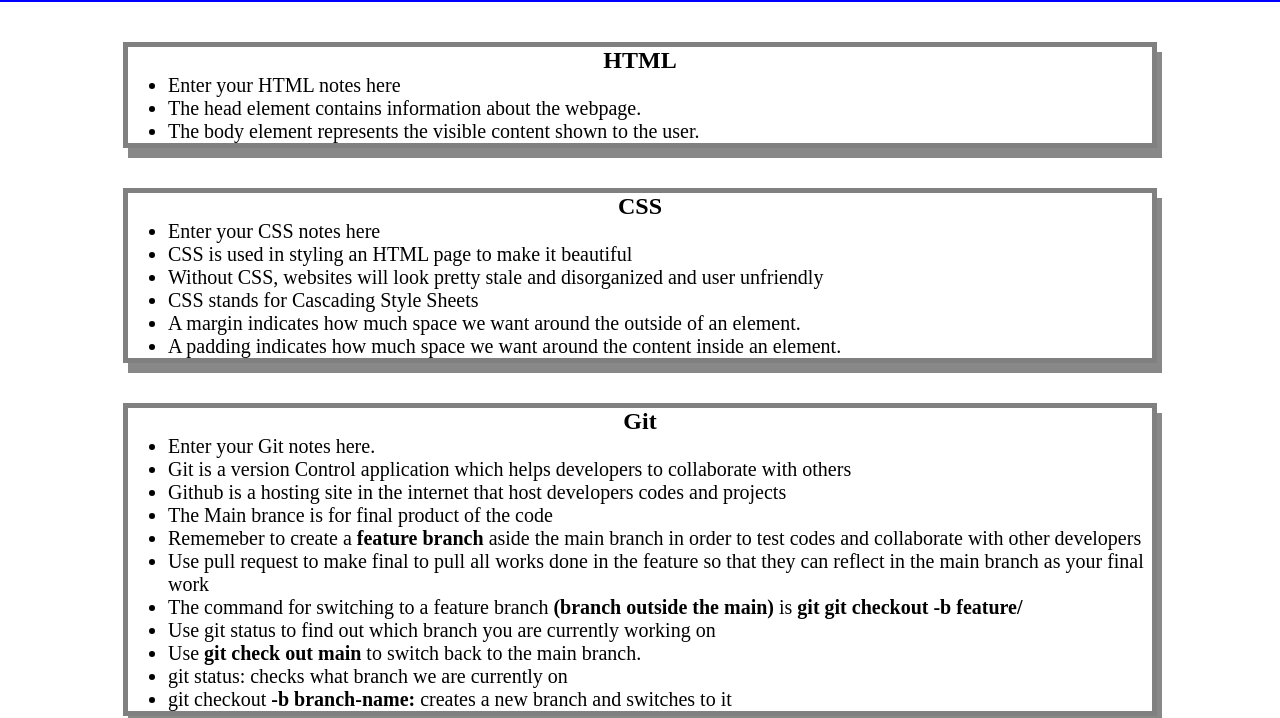
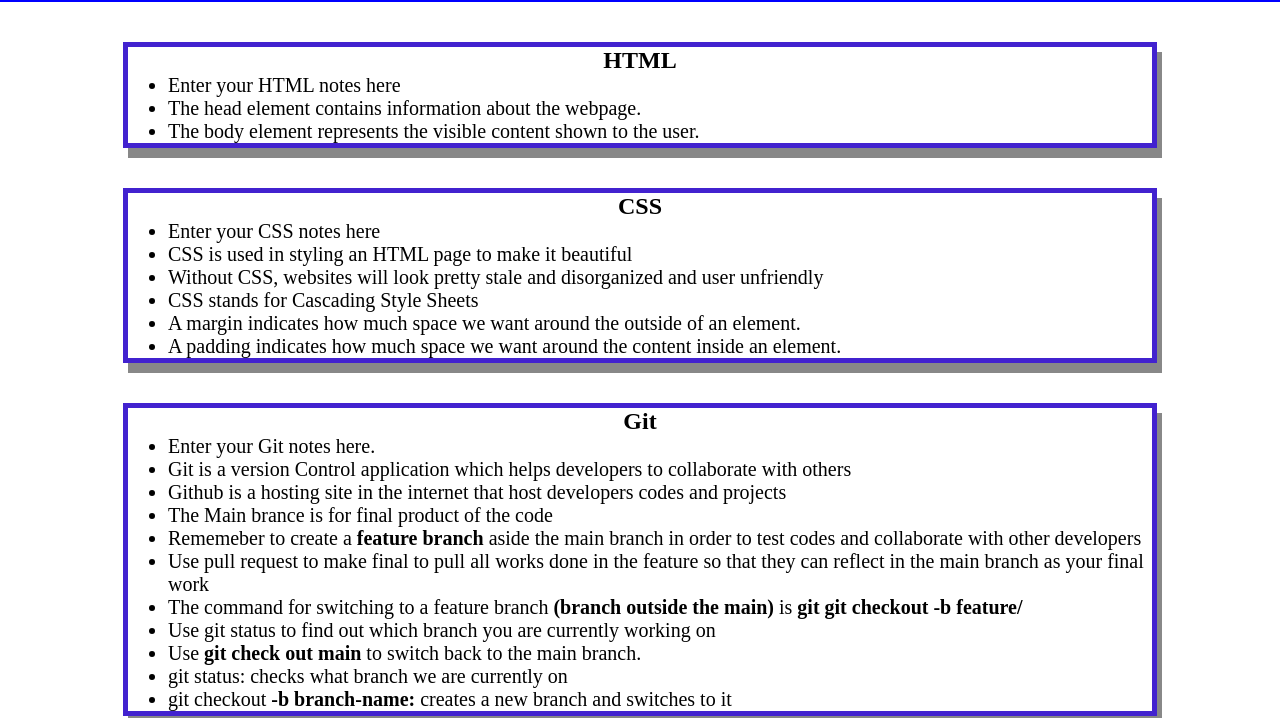
Before and after one commit to Damiennsoh/prework-study-guid, a plain HTML site: page prework-study-guide/index.html in a window 1280 px wide. Shown: the part 118-836 px from the top of the page. Drawn offline with Linux system fonts and the light colour scheme.

```diff
--- a/prework-study-guide/assets/style.css
+++ b/prework-study-guide/assets/style.css
@@ -37,6 +37,6 @@ p {
   .card {
     width: 80%;
     margin: 40px auto;
-    border: 5px solid gray;
+    border: 5px solid rgb(66, 34, 207);
     box-shadow: 5px 10px #888888;
   }
```
Also changed, not shown: 1 other file.
